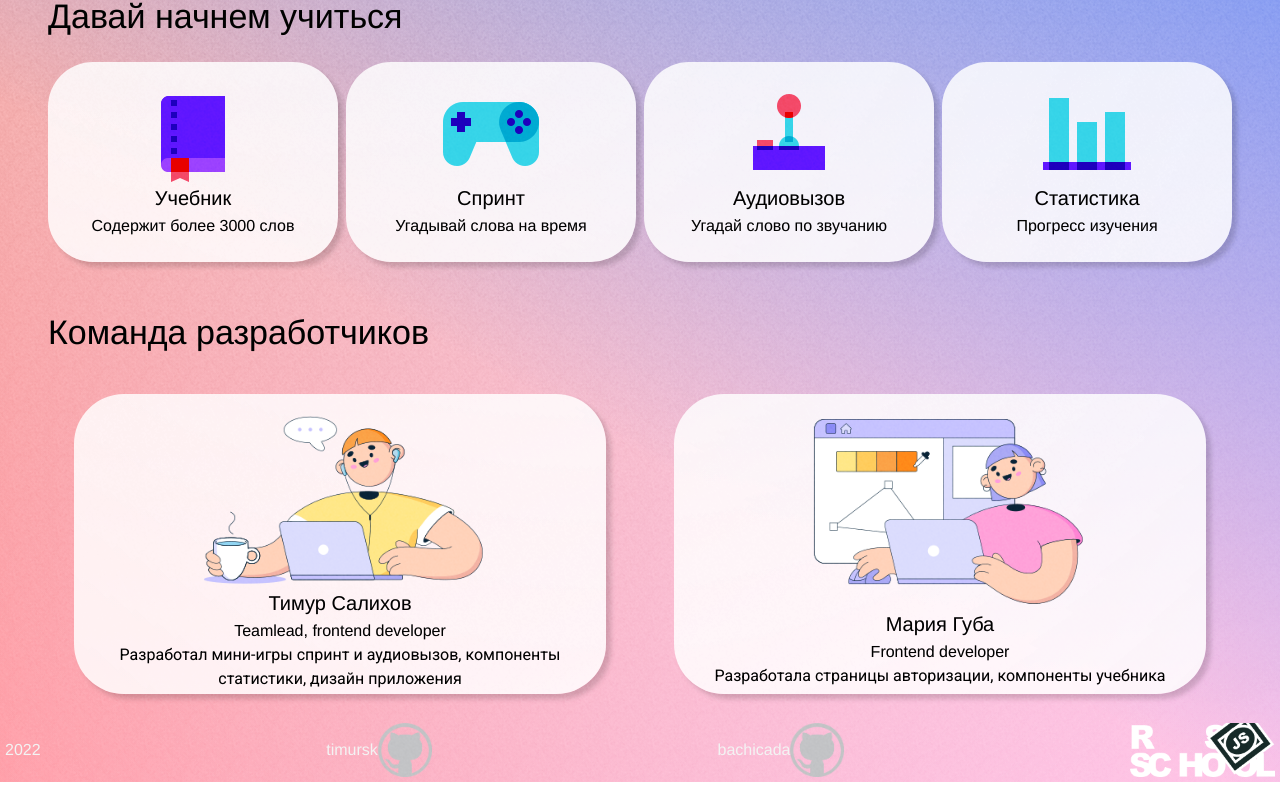
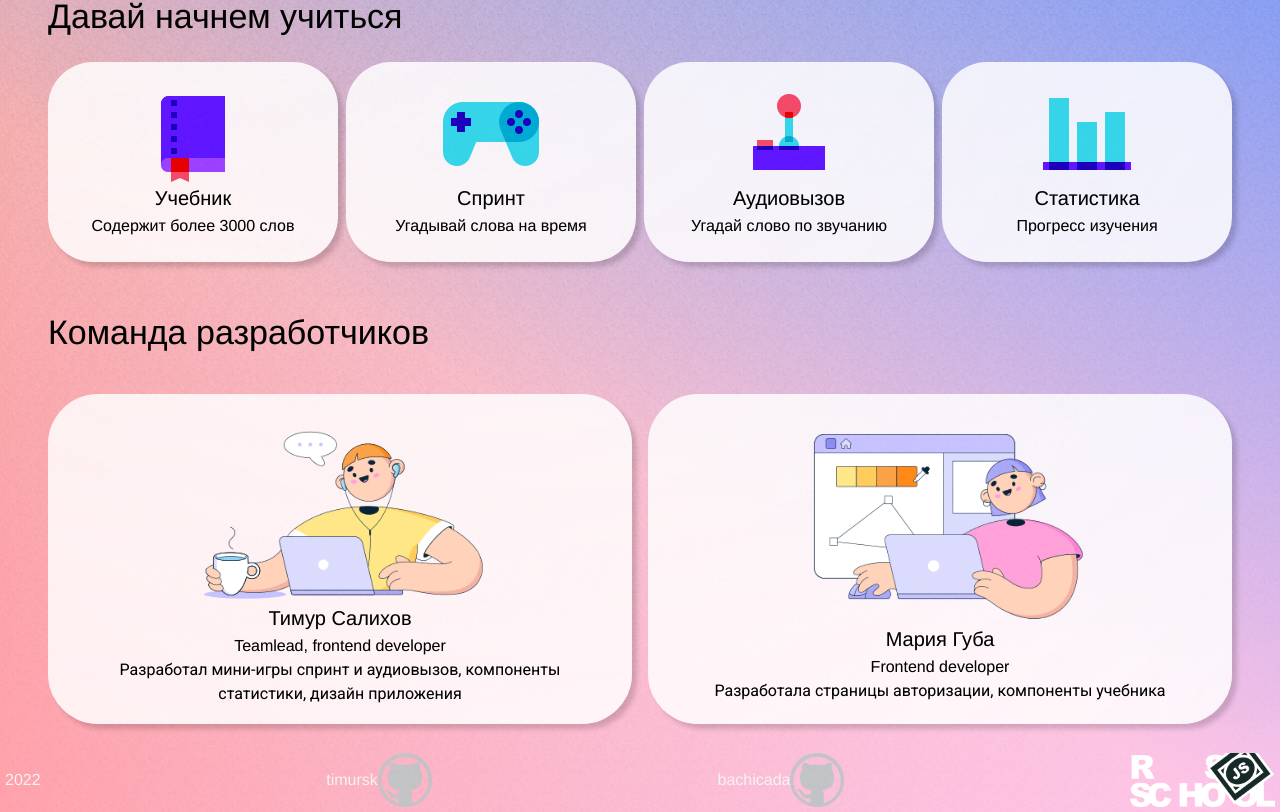
Before and after one commit to Bachicada/rs-lang-2022, a React (Create React App) app in the folder my-app/: page / in a window 1280 px wide. Shown: the part 828-1640 px from the top of the page. Before the commit the page ends 1610 px from the top, so only its background shows below. Built offline with nearby package versions, Linux system fonts and the light colour scheme.

Commit message:
refactor: fix cards width, add background to scroll header

```diff
--- a/my-app/src/components/REFACTORING/Header/AppBar.tsx
+++ b/my-app/src/components/REFACTORING/Header/AppBar.tsx
@@ -12,17 +12,19 @@ interface Props {
   open: boolean;
   drawerWidth: number;
   userName: string | undefined;
+  scrollTrigger: boolean;
   handleDrawerOpen: () => void;
 }
 
 interface AppBarProps extends MuiAppBarProps {
   open?: boolean;
   drawerwidth?: number;
+  scrollTrigger?: boolean;
 }
 
 const AppBarComponent = styled(MuiAppBar, {
   shouldForwardProp: (prop) => prop !== 'open',
-})<AppBarProps>(({ theme, open, drawerwidth }) => ({
+})<AppBarProps>(({ theme, open, drawerwidth, scrollTrigger }) => ({
   transition: theme.transitions.create(['margin', 'width'], {
     easing: theme.transitions.easing.sharp,
     duration: theme.transitions.duration.leavingScreen,
@@ -38,11 +40,20 @@ const AppBarComponent = styled(MuiAppBar, {
     }),
     marginRight: drawerwidth,
   }),
+  ...(scrollTrigger && {
+    transition: '.3s',
+    background: '#ffffffad',
+  }),
 }));
 
-const AppBar = ({ open, drawerWidth, userName, handleDrawerOpen }: Props) => {
+const AppBar = ({ open, drawerWidth, userName, scrollTrigger, handleDrawerOpen }: Props) => {
   return (
-    <AppBarComponent position="fixed" open={open} drawerwidth={drawerWidth}>
+    <AppBarComponent
+      position="fixed"
+      open={open}
+      drawerwidth={drawerWidth}
+      scrollTrigger={scrollTrigger}
+    >
       <Toolbar sx={{ justifyContent: 'space-between' }}>
         <img style={{ maxWidth: '125px' }} src={logoImg} alt="app top banner" />
 
--- a/my-app/src/components/REFACTORING/Header/Header.tsx
+++ b/my-app/src/components/REFACTORING/Header/Header.tsx
@@ -1,3 +1,4 @@
+import { useScrollTrigger } from '@mui/material';
 import * as React from 'react';
 import { useState, useEffect, useContext } from 'react';
 import { UserContext } from '../../../App';
@@ -11,6 +12,11 @@ const Header = () => {
   // const theme = useTheme();
   const [open, setOpen] = useState(false);
   const [userName, setUserName] = useState('Гость');
+
+  const scrollTrigger = useScrollTrigger({
+    disableHysteresis: true,
+    threshold: 0,
+  });
 
   const userContext = useContext<{
     user: CurUser;
@@ -35,6 +41,7 @@ const Header = () => {
         open={open}
         drawerWidth={drawerWidth}
         userName={userContext.user.name}
+        scrollTrigger={scrollTrigger}
         handleDrawerOpen={handleDrawerOpen}
       />
       <DrawerComponent
--- a/my-app/src/components/start-page/Team.tsx
+++ b/my-app/src/components/start-page/Team.tsx
@@ -13,8 +13,10 @@ const StyledWrapper = styled('div')`
   flex-direction: column;
   justify-content: center;
   align-items: center;
-  width: 45%;
-  height: 300px;
+  // width: 45%;
+  width: 100%;
+  max-width: 650px;
+  height: 330px;
   border-radius: 50px;
   box-shadow: 5px 5px 5px rgb(0 0 0 / 14%);
   background-color: #ffffffd6;
```
